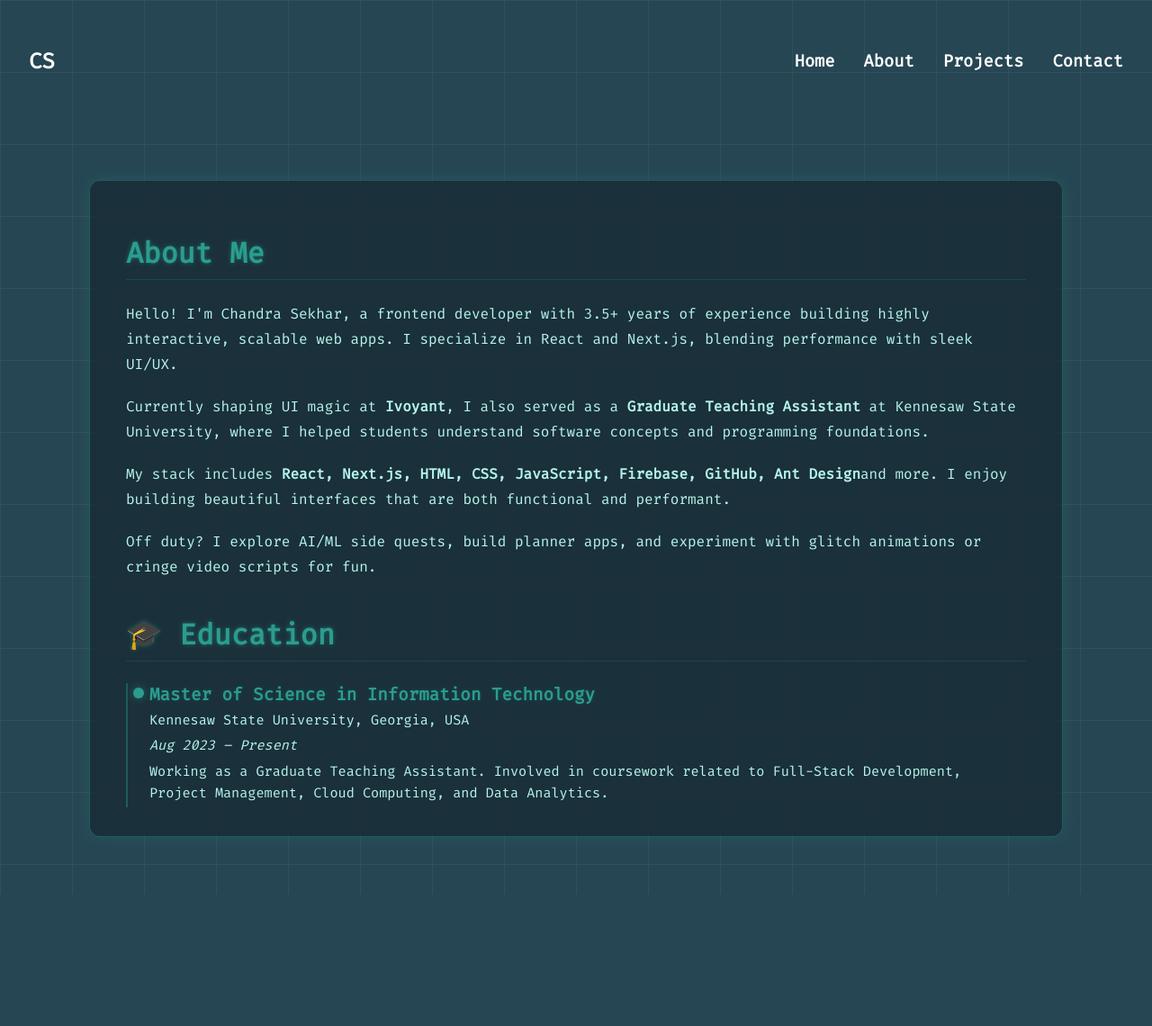
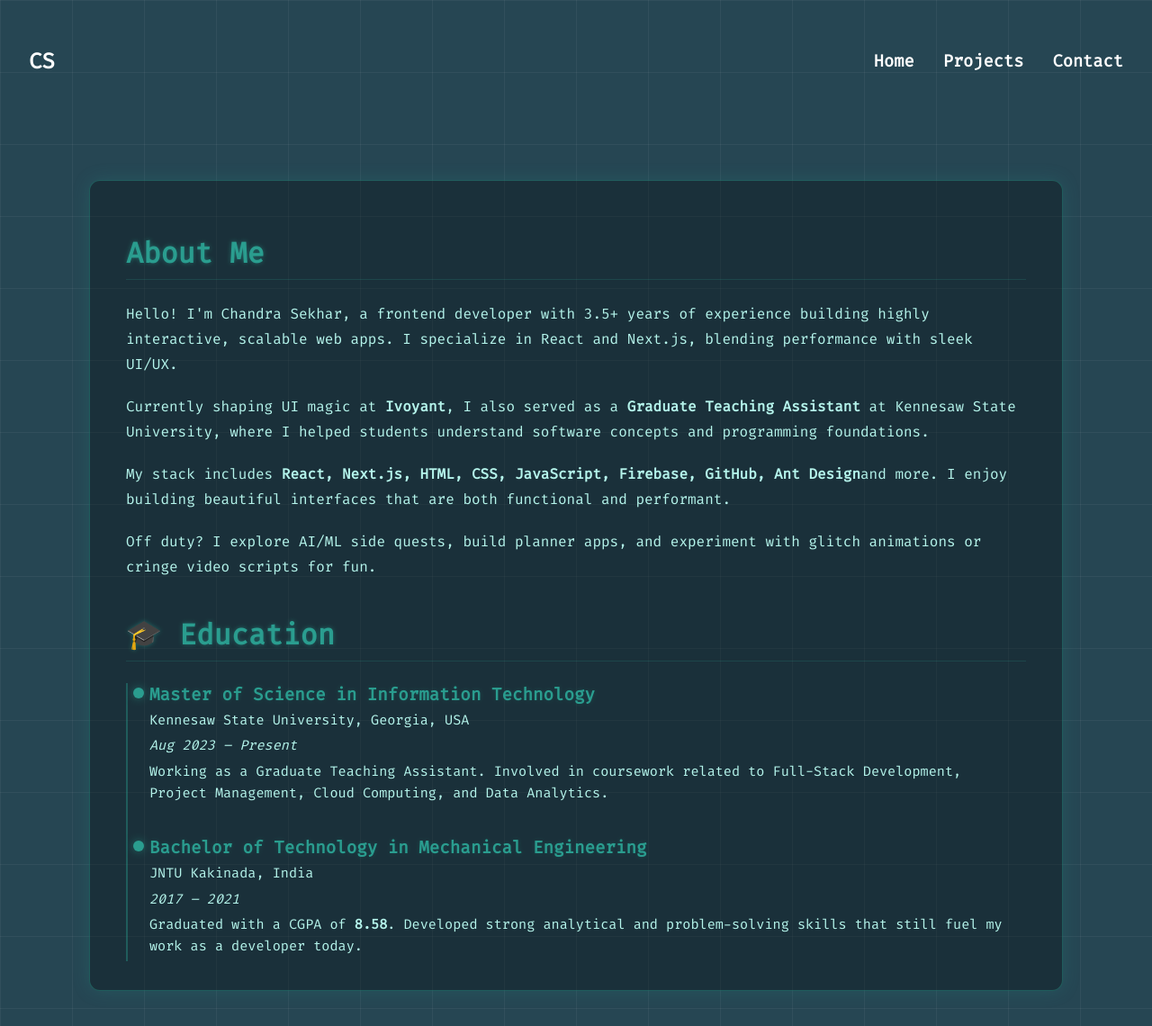
Before and after one commit to chandu034/codespaces-react, a React (Vite) app: page /about in a window 1280 px wide. Shown: the top 1140 px of the page at 90% size. Before the commit the page ends 994 px from the top, so only its background shows below. Built offline with nearby package versions, Linux system fonts and the light colour scheme.

Commit message:
focussed more

```diff
--- a/package.json
+++ b/package.json
@@ -6,6 +6,7 @@
     "@testing-library/jest-dom": "^5.16.5",
     "@testing-library/react": "^13.4.0",
     "@testing-library/user-event": "^14.4.3",
+    "framer-motion": "^12.9.1",
     "react": "^18.2.0",
     "react-dom": "^18.2.0",
     "react-router-dom": "^7.5.2",
--- a/src/App.jsx
+++ b/src/App.jsx
@@ -1,37 +1,69 @@
 import './App.css';
-import { BrowserRouter as Router, Routes, Route, Link } from 'react-router-dom';
+import { Routes, Route, Link, useLocation } from 'react-router-dom';
+import { AnimatePresence } from 'framer-motion';
 import About from './pages/About';
+import PageWrapper from './Components/PageWrapper';
+
+function AnimatedRoutes() {
+  const location = useLocation();
+
+  return (
+    <AnimatePresence mode="wait">
+      <Routes location={location} key={location.pathname}>
+        <Route
+          path="/"
+          element={
+            <PageWrapper>
+              <section className="hero-section">
+                <h1 className="glitch" data-text="I am Chandra Sekhar">
+                  I am Chandra Sekhar
+                </h1>
+                <p>
+                  I’m a passionate Frontend Developer focused on building modern, responsive, and user-friendly web applications. With hands-on experience in React.js and Next.js, I transform complex ideas into smooth, interactive interfaces. My journey blends creativity with performance, and I take pride in writing clean, maintainable code. Currently crafting UI magic at Ivoyant and constantly leveling up my skills.
+                </p>
+              </section>
+            </PageWrapper>
+          }
+        />
+        <Route
+          path="/about"
+          element={
+            <PageWrapper>
+              <About />
+            </PageWrapper>
+          }
+        />
+        {/* Add more routes like Projects or Contact here if needed */}
+      </Routes>
+    </AnimatePresence>
+  );
+}
 
 function App() {
+  const location = useLocation();
+
   return (
-    <Router>
-      <div className="main-container">
-        <nav className="navbar">
-          <h1>CS</h1>
-          <div className="nav-links">
+    <div className="main-container">
+      <nav className="navbar">
+        <h1>CS</h1>
+        <div className="nav-links">
+          {location.pathname !== '/' && (
             <h3><Link to="/">Home</Link></h3>
+          )}
+          {location.pathname !== '/about' && (
             <h3><Link to="/about">About</Link></h3>
+          )}
+          {location.pathname !== '/projects' && (
             <h3><Link to="/projects">Projects</Link></h3>
+          )}
+          {location.pathname !== '/contact' && (
             <h3><Link to="/contact">Contact</Link></h3>
-          </div>
-        </nav>
+          )}
+        </div>
+      </nav>
 
-        <Routes>
-          <Route path="/" element={
-            <section className="hero-section">
-              <h1 className="glitch" data-text="I am Chandra Sekhar">
-                I am Chandra Sekhar
-              </h1>
-              <p>
-                I’m a passionate Frontend Developer focused on building modern, responsive, and user-friendly web applications. With hands-on experience in React.js and Next.js, I transform complex ideas into smooth, interactive interfaces. My journey blends creativity with performance, and I take pride in writing clean, maintainable code. Currently crafting UI magic at Ivoyant and constantly leveling up my skills.
-              </p>
-            </section>
-          } />
-
-          <Route path="/about" element={<About />} />
-        </Routes>
-      </div>
-    </Router>
+      <AnimatedRoutes />
+    </div>
   );
 }
 
--- /dev/null
+++ b/src/Components/PageWrapper.jsx
@@ -0,0 +1,39 @@
+import { motion } from 'framer-motion';
+
+const pageVariants = {
+  initial: {
+    opacity: 0,
+    filter: 'contrast(150%) brightness(200%) hue-rotate(45deg)',
+    transform: 'scale(1.02) translateY(10px)',
+  },
+  in: {
+    opacity: 1,
+    filter: 'none',
+    transform: 'scale(1) translateY(0px)',
+  },
+  out: {
+    opacity: 0,
+    filter: 'contrast(80%) brightness(120%) hue-rotate(-20deg)',
+    transform: 'scale(0.98) translateY(-10px)',
+  },
+};
+
+const pageTransition = {
+  duration: 0.35,
+  ease: 'easeInOut',
+};
+
+export default function PageWrapper({ children }) {
+  return (
+    <motion.div
+      initial="initial"
+      animate="in"
+      exit="out"
+      variants={pageVariants}
+      transition={pageTransition}
+      style={{ willChange: 'opacity, transform, filter' }}
+    >
+      {children}
+    </motion.div>
+  );
+}
--- a/src/index.jsx
+++ b/src/index.jsx
@@ -3,12 +3,13 @@ import ReactDOM from 'react-dom/client';
 import './index.css';
 import App from './App';
 import reportWebVitals from './reportWebVitals';
+import { BrowserRouter } from 'react-router-dom';
 
 const root = ReactDOM.createRoot(document.getElementById('root'));
 root.render(
-  <React.StrictMode>
-    <App />
-  </React.StrictMode>
+  <BrowserRouter>
+  <App />
+</BrowserRouter>
 );
 
 // If you want to start measuring performance in your app, pass a function
--- a/src/pages/About.jsx
+++ b/src/pages/About.jsx
@@ -35,6 +35,16 @@ function About() {
             </p>
           </div>
         </div>
+
+        <div className="timeline-item">
+          <div className="timeline-dot" />
+          <div className="timeline-content">
+            <h4>Bachelor of Technology in Mechanical Engineering</h4>
+            <p>JNTU Kakinada, India</p>
+            <p><i>2017 – 2021</i></p>
+            <p>Graduated with a CGPA of <strong>8.58</strong>. Developed strong analytical and problem-solving skills that still fuel my work as a developer today.</p>
+          </div>
+        </div>
       </div>
     </div>
   );
```
Also changed, not shown: 1 other file (tests, documents, lock files or other folders).
